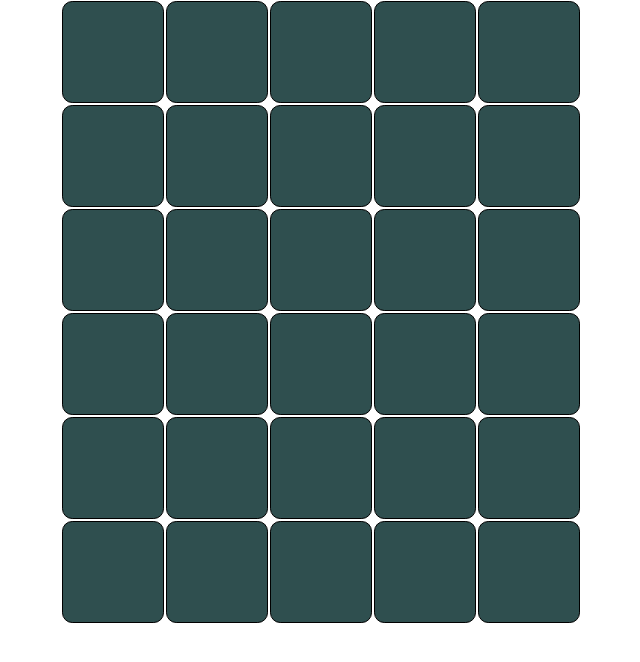
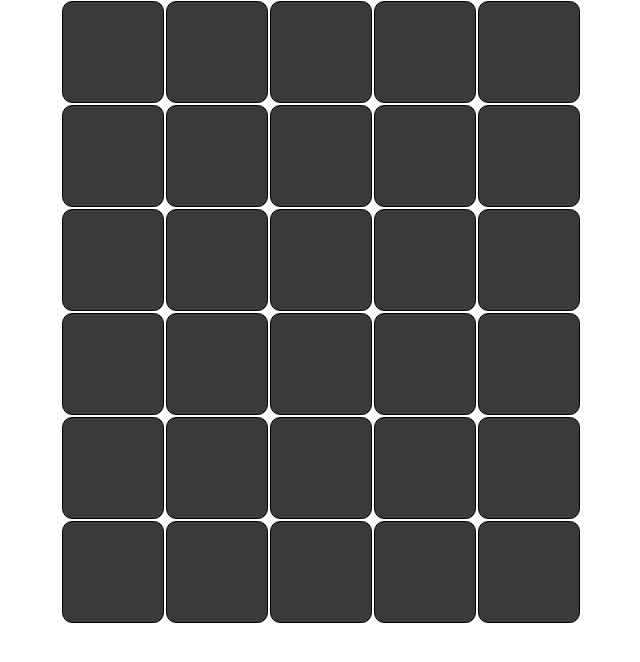
Before and after one commit to JOssam4/Wordle, a React (Create React App) app: page / in a window 1280 px wide. Shown: the top 662 px of the page, without its empty margins (319-959 px from the left). Built offline with nearby package versions, Linux system fonts and the light colour scheme.

Commit message:
Changed box styles to match official wordle game

```diff
--- a/src/styles/LetterBox.css
+++ b/src/styles/LetterBox.css
@@ -9,7 +9,7 @@
     width: 100px;
     display: flex;
     align-items: center;
-    justify-contenxt: center;
+    justify-content: center;
     font-size: 5rem;
     border: 1px solid black;
     margin: 1px;
@@ -18,17 +18,17 @@
 
 
 .correct {
-    background-color: limegreen;
+    background-color: #6aaa64;
 }
 
 .wrong-spot {
-    background-color: yellow;
+    background-color: #c9b458;
 }
 
 .incorrect {
-    background-color: #282c34;
+    background-color: #787c7e;
 }
 
 .not-submitted {
-    background-color: darkslategrey;
+    background-color: #3a3a3c;
 }
```
